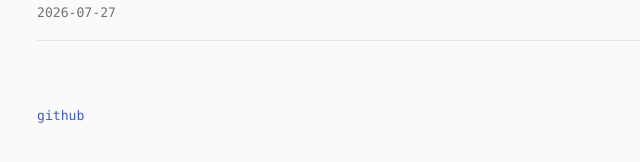
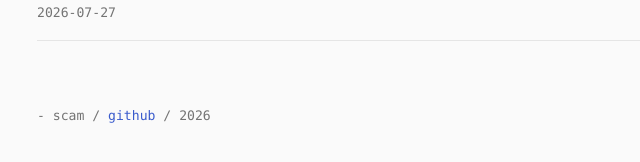
Before and after one commit to scamrepo/scamrepo.github.io, a Jekyll site: the page built from index.md, in a window 1280 px wide. Shown: the part 403-565 px from the top of the page, without its empty margins (287-927 px from the left). Built offline with Jekyll 4.4.1, drawn with Linux system fonts in a browser that asks for light colours.

Commit message:
Update index.md

```diff
--- a/index.md
+++ b/index.md
@@ -147,7 +147,13 @@ title: SCAM
         </section>
 
         <footer>
+         <div class="footer-inner">
+            <span class="footer-sig">- scam</span>
+            <span class="footer-sep">/</span>
             <a href="https://github.com/scamrepo">github</a>
+            <span class="footer-sep">/</span>
+            <span class="footer-year">{{ site.time | date: "%Y" }}</span>
+          </div>
         </footer>
     </div>
 </body>
```
